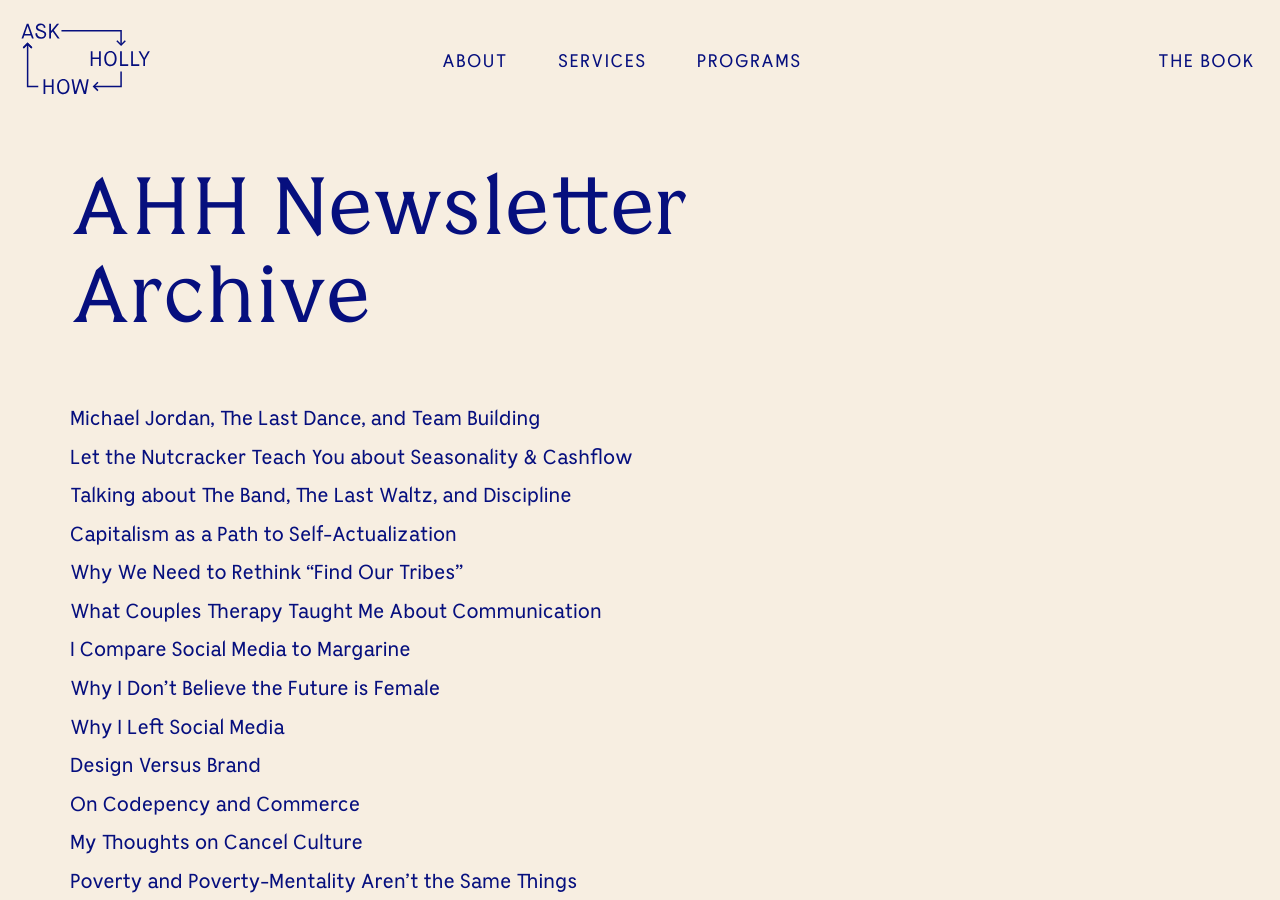
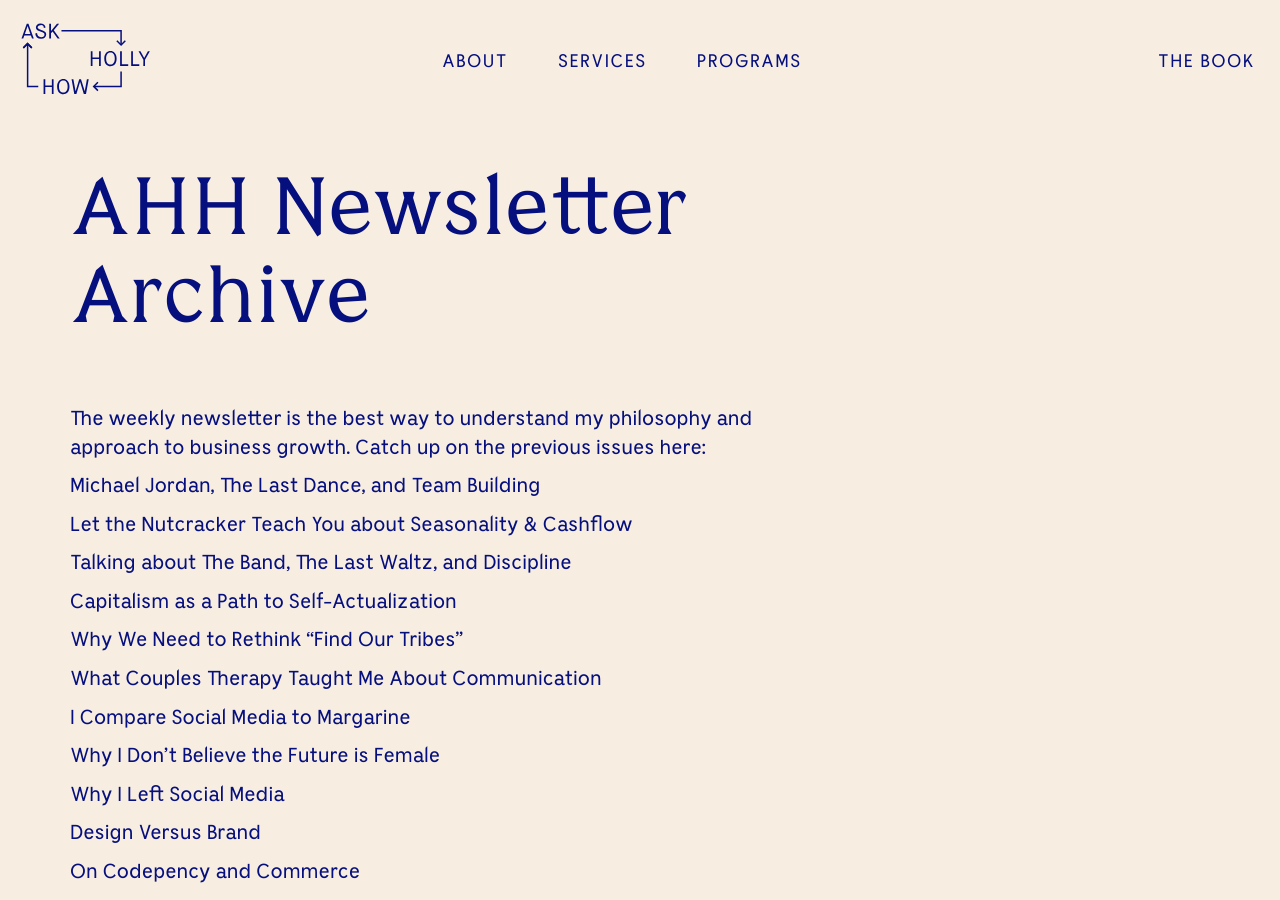
Before and after one commit to hollyhoward78/ask-holly-how, a Jekyll site: the page built from _posts/2017-06-22-intropost.md, in a window 1280 px wide and 900 px high. Built offline with Jekyll 4.4.1, drawn with Linux system fonts in a browser that asks for light colours; a script that is not in the unit is left out; comment, search, counter and statistics services are not loaded.

Commit message:
Update Resources “2017-06-22-intropost”

```diff
--- a/_posts/2017-06-22-intropost.md
+++ b/_posts/2017-06-22-intropost.md
@@ -3,6 +3,8 @@ layout: single
 title: AHH Newsletter Archive
 date: 2021-05-31T22:35:39.433Z
 ---
+The weekly newsletter is the best way to understand my philosophy and approach to business growth. Catch up on the previous issues here:
+
 [Michael Jordan, The Last Dance, and Team Building](https://mailchi.mp/74e355dd31cd/business-growth-program-early-bird-registration-open-4489437)
 
 [Let the Nutcracker Teach You about Seasonality & Cashflow ](https://mailchi.mp/71f8cd5477c9/business-growth-program-early-bird-registration-open-4487145)
```
